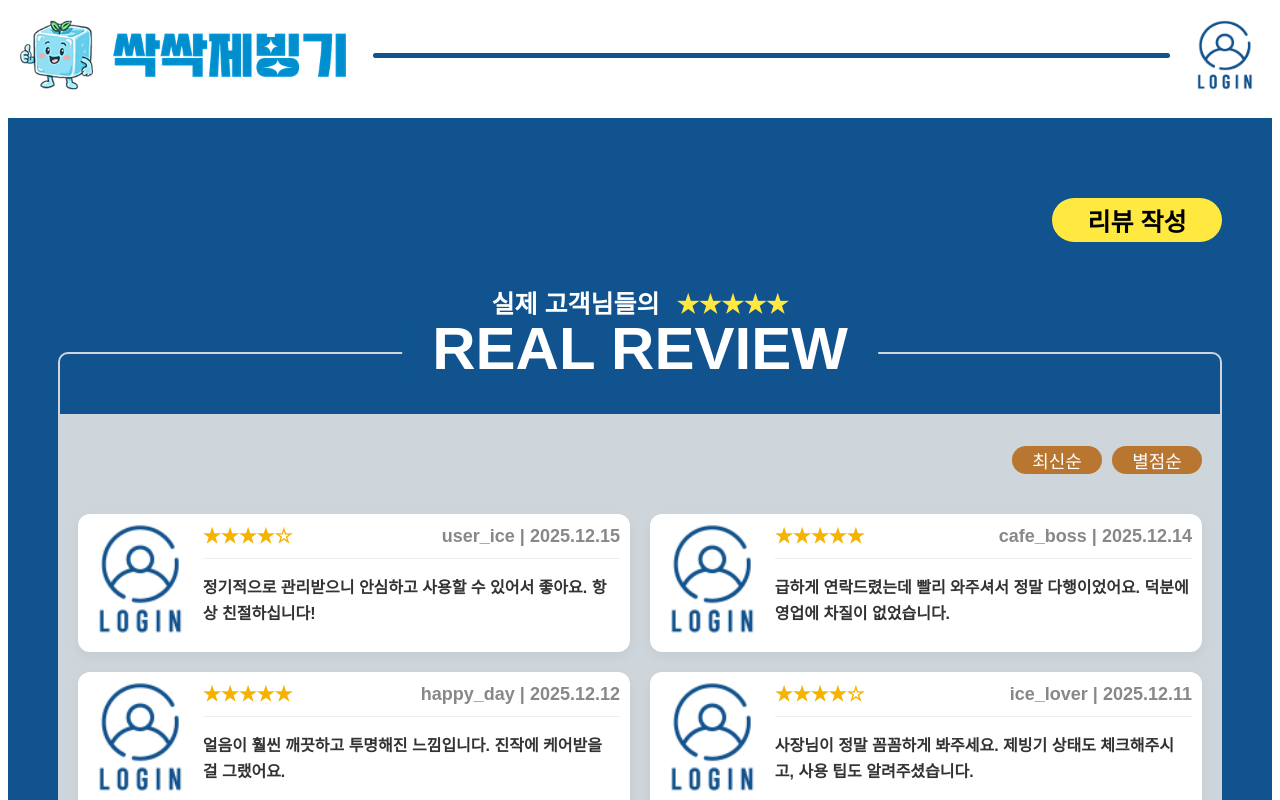
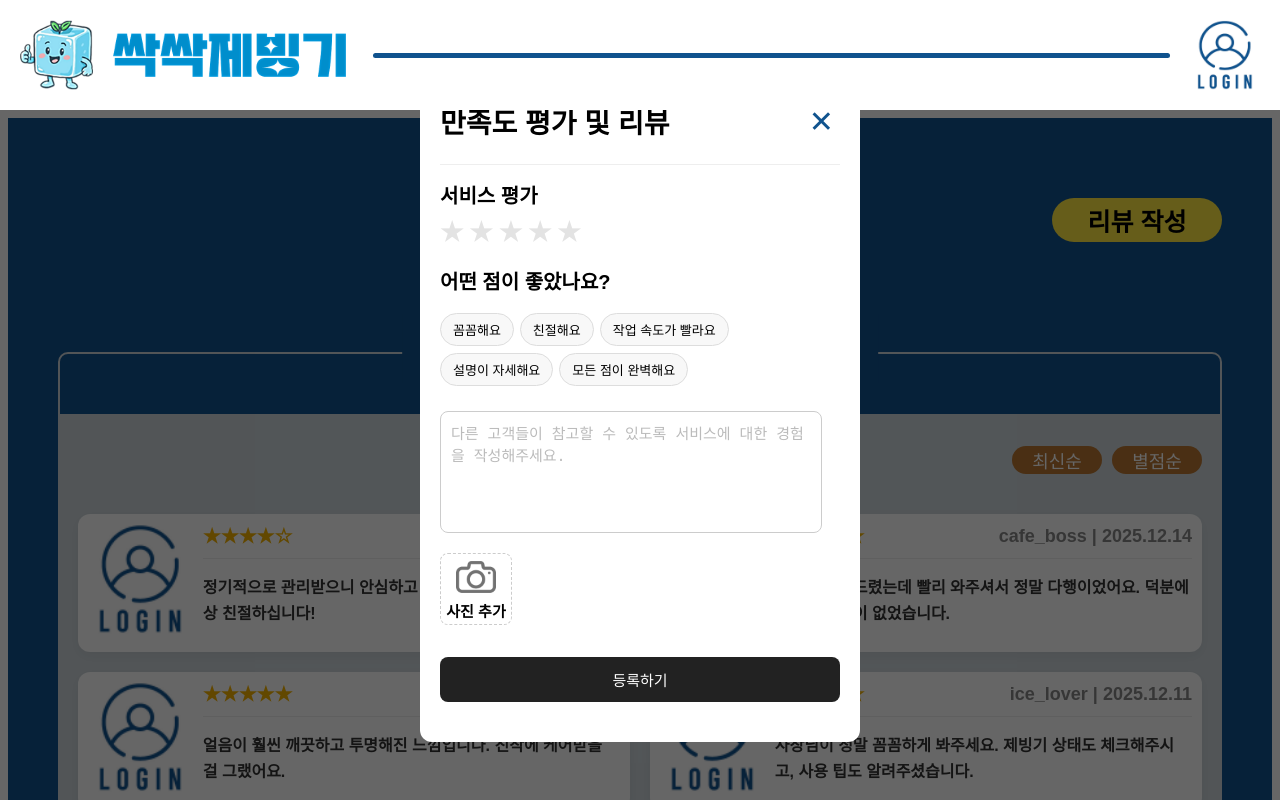
Before and after one commit to icemachine-green/icemachine_client, a React app: page /reviews in a window 1280 px wide. Both pictures are taken after a click on the button "리뷰 작성". Shown: the top 800 px of the page. Built offline with nearby package versions, Linux system fonts and the light colour scheme; the HTML template or start-up script is replaced by a standard one; a web font is replaced by a local one.

Commit message:
251224 REVIEW_PAGE 모달 구현 완료

```diff
--- a/src/components/reviews/ReviewPage.css
+++ b/src/components/reviews/ReviewPage.css
@@ -12,7 +12,7 @@
   margin: 0 auto;
   width: 100%;
   max-width: 1440px;
-  text-align: center;
+  /* text-align: center; */
   margin-top: 30px;
 }
 
@@ -162,6 +162,7 @@
 .review-page-more-btn-container {
   padding-bottom: 30px;
   background-color: #CED6DB;
+  text-align: center;
 }
 
 .review-page-more-btn {
--- a/src/components/reviews/ReviewPage.jsx
+++ b/src/components/reviews/ReviewPage.jsx
@@ -1,5 +1,6 @@
-import React from 'react';
+import React, { useState } from 'react';
 import './ReviewPage.css';
+import ReviewWriteModal from './ReviewWriteModal.jsx';
 
 const reviewData = [
   {
@@ -53,11 +54,13 @@ const reviewData = [
 ];
 
 const ReviewPage = () => {
+  const [isModalOpen, setIsModalOpen] = useState(false);
+
   return (
     <div className="review-page-container">
       <div className="review-page-sub-container">
         <div className="review-page-write-btn-container">
-          <button className="review-page-write-btn">리뷰 작성</button>
+          <button className="review-page-write-btn" onClick={() => setIsModalOpen(true)}>리뷰 작성</button>
         </div>
 
         <div className="review-page-head-container">
@@ -103,6 +106,8 @@ const ReviewPage = () => {
           <button className="review-page-more-btn">더 보기</button>
         </div>
 
+        {isModalOpen && (<ReviewWriteModal onClose={() => setIsModalOpen(false)} />)}
+
       </div>
     </div>
   );
--- /dev/null
+++ b/src/components/reviews/ReviewWriteModal.css
@@ -0,0 +1,187 @@
+/* overlay */
+.review-modal-overlay {
+  position: fixed;
+  top: 0;
+  left: 0;
+  width: 100%;
+  height: 100%;
+  background: rgba(0, 0, 0, 0.6);
+  z-index: 2; /* review-page-head-sub-container때문에 */
+
+  display: flex;
+  justify-content: center;
+  align-items: center;
+}
+
+/* modal container */
+.review-modal-container {
+  width: 60%;
+  max-width: 400px;
+  max-height: 90vh;
+  background: #fff;
+  border-radius: 12px;
+  padding: 20px;
+  overflow-y: auto;
+}
+
+/* header */
+.review-modal-header {
+  display: flex;
+  justify-content: space-between;
+  align-items: center;
+}
+
+.review-modal-header h2 {
+  font-size: 28px;
+  font-weight: 600;
+}
+
+.review-modal-header button {
+  background: none;
+  border: none;
+  font-size: 30px;
+  cursor: pointer;
+  color: #10538E;
+}
+
+/* 별점 */
+.review-modal-star-content,.review-modal-star-container {
+  display: flex;
+  gap: 6px;
+  margin-top: 8px;
+}
+
+.review-modal-star-content {
+  font-size: 20px;
+}
+
+.review-modal-star {
+  font-size: 26px;
+  color: #E3E3E3;
+  cursor: pointer;
+  transition: color 0.15s ease;
+  margin-bottom: 10px;
+}
+
+.review-modal-star:hover,
+.review-modal-star.review-modal-active {
+  color: #FFE940;
+}
+
+/* 선택 문구 */
+.review-modal-quick-text-content {
+  display: flex;
+  gap: 6px;
+  margin-top: 8px;
+  font-size: 20px;
+}
+
+.review-modal-quick-text-section {
+  margin-top: 18px;
+}
+
+.review-modal-quick-text-btn {
+  padding: 6px 12px;
+  border-radius: 20px;
+  border: 1px solid #ddd;
+  background: #f8f8f8;
+  cursor: pointer;
+  font-size: 13px;
+  margin-right: 6px;
+  margin-bottom: 7px;
+}
+
+.review-modal-quick-text-btn:hover {
+  background: #eee;
+}
+
+/* 리뷰 내용 */
+.review-modal-container textarea {
+  width: 90%;
+  min-height: 100px;
+  margin-top: 18px;
+  padding: 10px;
+  resize: none;
+  border-radius: 8px;
+  border: 1px solid #ccc;
+  font-size: 15px;
+}
+
+.review-modal-container textarea::placeholder {
+  color: #bbb;
+}
+
+/* 사진 업로드 */
+.review-modal-btn-container {
+  margin: 16px 0px;
+}
+
+.review-modal-image-upload-btn {
+  display: flex;
+  flex-direction: column;
+  align-items: center;
+  justify-content: center;
+
+  width: 60px;
+  height: 60px;
+  padding: 5px;
+
+  border: 1px dashed #ccc;
+  border-radius: 8px;
+
+  cursor: pointer;
+  font-size: 15px;
+}
+
+.review-modal-image-upload-btn:hover {
+  border-color: #999;
+}
+
+.review-modal-photo-icon {
+  width: 40px;
+  height: 40px;
+  object-fit: contain;
+  margin-bottom: 3px;
+}
+
+.review-modal-image-preview {
+  position: relative;
+  width: 120px;
+  height: 120px;
+}
+
+.review-modal-image-preview img {
+  width: 100%;
+  height: 100%;
+  object-fit: cover;
+  border-radius: 8px;
+}
+
+.review-modal-image-remove-btn {
+  position: absolute;
+  top: 4px;
+  right: 4px;
+  background: rgba(0, 0, 0, 0.6);
+  color: white;
+  border: none;
+  border-radius: 50%;
+  cursor: pointer;
+}
+
+
+/* 작성 버튼 */
+.review-modal-submit-btn {
+  width: 100%;
+  margin: 16px 0px 20px 0px;
+  padding: 12px 0;
+  border: none;
+  border-radius: 8px;
+  background: #222;
+  color: #fff;
+  font-size: 15px;
+  cursor: pointer;
+}
+
+.review-modal-submit-btn:hover {
+  background: #000;
+}
--- /dev/null
+++ b/src/components/reviews/ReviewWriteModal.jsx
@@ -0,0 +1,161 @@
+import React, { useRef, useState } from 'react';
+import './ReviewWriteModal.css';
+
+const ReviewWriteModal = ({ reservationId, onClose, onSuccess }) => {
+  const [rating, setRating] = useState(0);        // 확정 별점
+  const [hoverRating, setHoverRating] = useState(0); // hover 별점
+  const [content, setContent] = useState('');    // 리뷰글: null 허용
+  const [imageFile, setImageFile] = useState([]);      // 리뷰사진: null 허용
+  const [selectedImage, setSelectedImage] = useState(null); // 선택한 리뷰사진 미리보기
+  const fileInputRef = useRef(null);
+
+  const handleImageChange = (e) => {
+    const file = e.target.files[0];
+    if (!file) return;
+
+    setImageFile(file);
+    setSelectedImage(URL.createObjectURL(file));
+  };
+
+  const handleRemoveImage = () => {
+    if (selectedImage) {
+      URL.revokeObjectURL(selectedImage);
+    }
+    setSelectedImage(null);
+
+    if (fileInputRef.current) {
+    fileInputRef.current.value = '';
+    }
+  }
+
+  const quickTexts = [
+  '꼼꼼해요',
+  '친절해요',
+  '작업 속도가 빨라요',
+  '설명이 자세해요',
+  '모든 점이 완벽해요',
+  ];
+
+  const handleQuickTextClick = (text) => {
+  if (content.includes(text)) return;
+  setContent((prev) => prev ? `${prev}, ${text}` : text);
+  };
+
+  const handleSubmit = () => {
+  if (rating === 0) {
+    alert('별점을 선택해주세요.');
+    return;
+  }
+
+  const payload = {
+    reservationId,
+    rating,
+    content,
+    image: imageFile,
+  };
+
+  console.log('리뷰 등록 데이터:', payload);
+
+  // TODO: API 연동
+  onSuccess();
+  };
+
+  return (
+    <div className="review-modal-overlay" onClick={onClose}>
+      <div
+        className="review-modal-container"
+        onClick={(e) => e.stopPropagation()}
+      >
+        {/* header */}
+        <div className="review-modal-header">
+          <h2>만족도 평가 및 리뷰</h2>
+          <button onClick={onClose}>✕</button>
+        </div>
+
+        <hr className="review-page-underline" />
+
+        {/* 별점 */}
+        <div className="review-modal-star-section">
+          <label className="review-modal-star-content">서비스 평가</label>
+          <div className="review-modal-star-container">
+            {[1, 2, 3, 4, 5].map((star) => {
+              const isActive = star <= (hoverRating || rating);
+
+              return (
+                <span
+                  key={star}
+                  className={`review-modal-star ${isActive ? 'review-modal-active' : ''}`}
+                  onClick={() => setRating(star)}
+                  onMouseEnter={() => setHoverRating(star)}
+                  onMouseLeave={() => setHoverRating(0)}
+                >
+                  ★
+                </span>
+              );
+            })}
+          </div>
+        </div>
+
+        {/* 선택 문구 */}
+        <span className="review-modal-quick-text-content">어떤 점이 좋았나요?</span>
+        <div className="review-modal-quick-text-section">
+          {quickTexts.map((text) => (
+            <button
+              key={text}
+              className="review-modal-quick-text-btn"
+              onClick={() => handleQuickTextClick(text)}
+            >
+              {text}
+            </button>
+          ))}
+        </div>
+
+        {/* 리뷰 내용 */}
+        <textarea
+          placeholder="다른 고객들이 참고할 수 있도록 서비스에 대한 경험을 작성해주세요."
+          value={content}
+          onChange={(e) => setContent(e.target.value)}
+        />
+
+        {/* 사진 업로드 & 미리보기 */}
+        <div className="review-modal-image-section">
+          <div className="review-modal-btn-container">
+            <label className="review-modal-image-upload-btn">
+              <img className='review-modal-photo-icon' src="/icons/photoicon.png" alt="사진 아이콘" />
+              <span className='review-modal-upload-text'>사진 추가</span>
+
+              <input
+                ref={fileInputRef}
+                type="file"
+                accept="image/*"
+                onChange={handleImageChange}
+                hidden
+              />
+            </label>
+          </div>
+
+          {selectedImage && (
+            <div className="review-modal-image-preview">
+              <img src={selectedImage} alt="preview" />
+              <button
+                type="button"
+                className="review-modal-image-remove-btn"
+                onClick={handleRemoveImage}
+              >
+                ✕
+              </button>
+            </div>
+          )}
+        </div>
+
+        {/* 작성 버튼 */}
+        <button className="review-modal-submit-btn" onClick={handleSubmit}>
+          등록하기
+        </button>
+      </div>
+    </div>
+  );
+
+};
+
+export default ReviewWriteModal;
```
